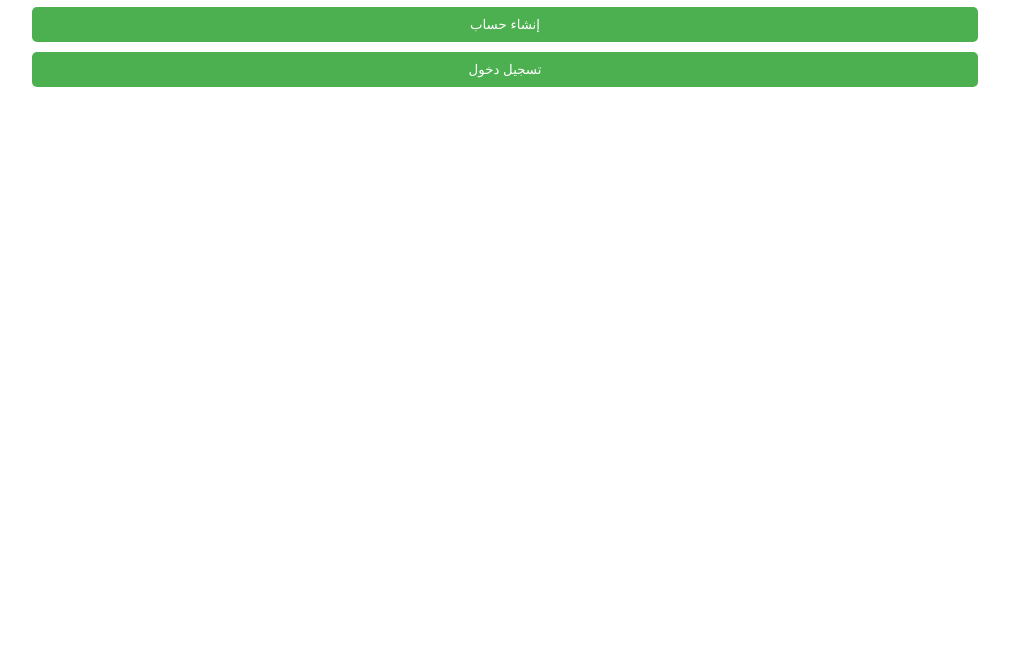
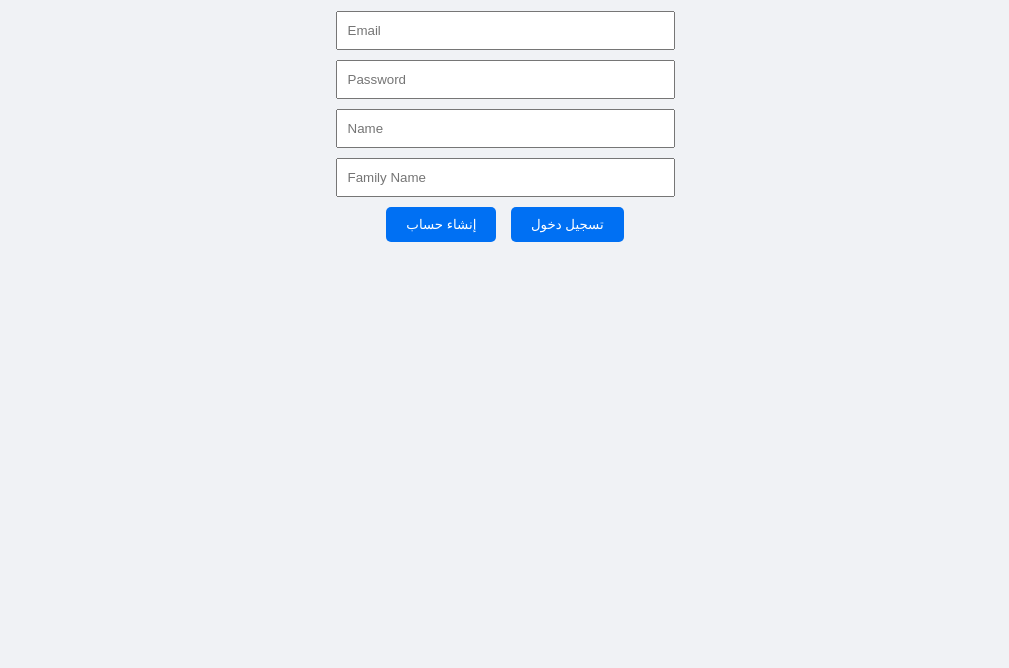
Before and after one commit to kiro12kiro/kiropay, a website: page frontend/index.html in a window 1280 px wide. Shown: the part 132-800 px from the top of the page, without its empty margins (135-1144 px from the left). Drawn offline with Linux system fonts and the light colour scheme.

Commit message:
Update style.css

```diff
--- a/frontend/style.css
+++ b/frontend/style.css
@@ -1,7 +1,57 @@
-body { font-family: Arial; display: flex; justify-content: center; padding: 20px; }
-#login-form, #signup-form, #dashboard { border: 1px solid #ccc; padding: 20px; margin: 10px; border-radius: 10px; width: 300px; }
-button { background-color: #4CAF50; color: white; border: none; padding: 10px; margin-top: 10px; cursor: pointer; width: 100%; border-radius: 5px; }
-#card { text-align: center; border: 1px solid #000; padding: 20px; border-radius: 15px; background: linear-gradient(135deg,#FFD700,#FFA500); color: #fff; }
-#card img { width: 100%; border-radius: 10px; }
-#dashboard { display: none; }
-#signup-form { display: none; }
+body {
+  font-family: Arial, sans-serif;
+  display: flex;
+  justify-content: center;
+  align-items: flex-start;
+  padding-top: 50px;
+  background-color: #f0f2f5;
+}
+
+.container {
+  width: 350px;
+  text-align: center;
+}
+
+input {
+  width: 90%;
+  padding: 10px;
+  margin: 5px 0;
+}
+
+button {
+  padding: 10px 20px;
+  margin: 5px;
+  cursor: pointer;
+  background-color: #0070f3;
+  color: white;
+  border: none;
+  border-radius: 5px;
+}
+
+button:hover {
+  background-color: #005bb5;
+}
+
+.hidden {
+  display: none;
+}
+
+.card {
+  background-color: #1a1a1a;
+  color: white;
+  padding: 20px;
+  border-radius: 15px;
+  margin-bottom: 20px;
+}
+
+.card img {
+  width: 100%;
+  border-radius: 10px;
+  margin-bottom: 10px;
+}
+
+#admin-section {
+  background-color: #e0e0e0;
+  padding: 10px;
+  border-radius: 10px;
+}
```
